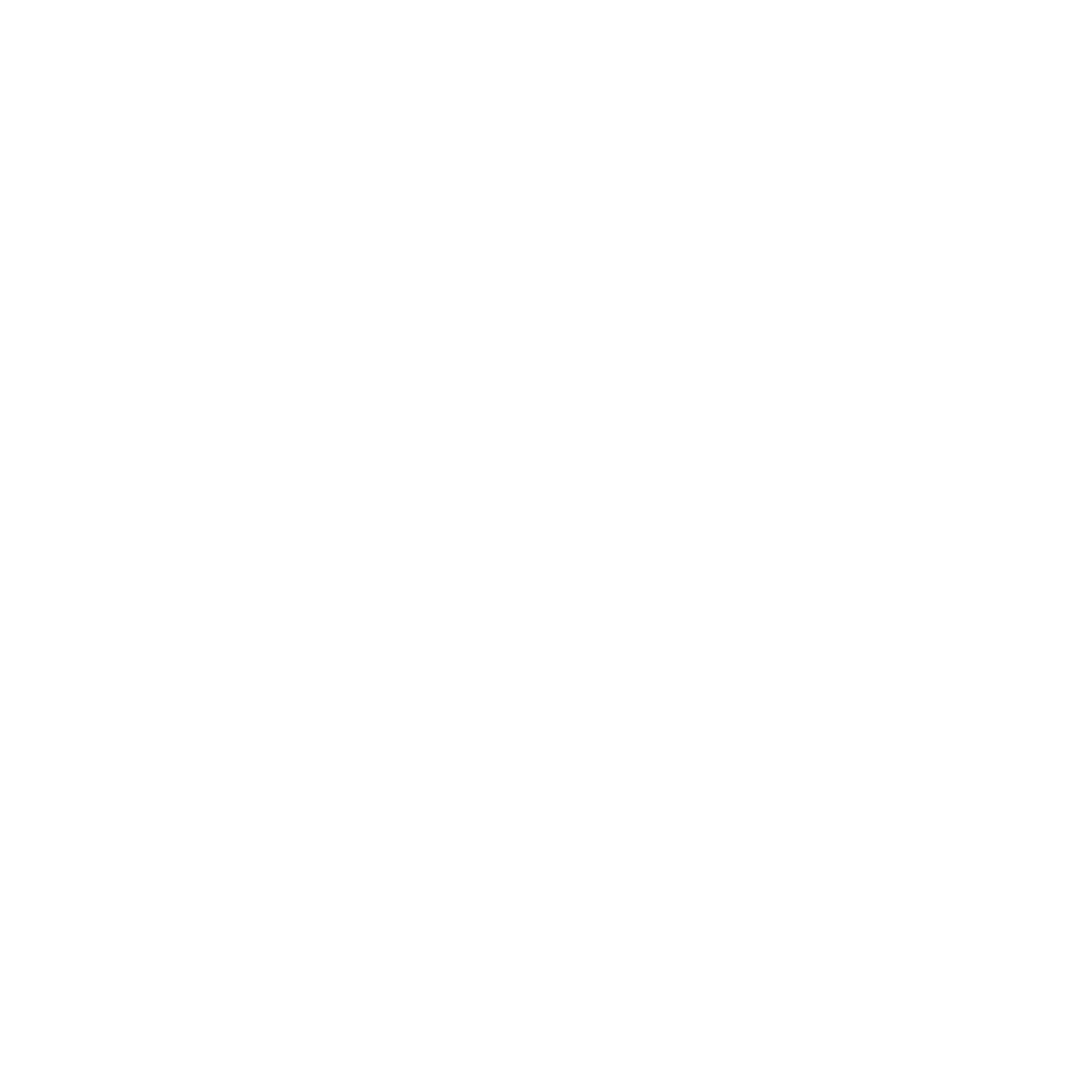
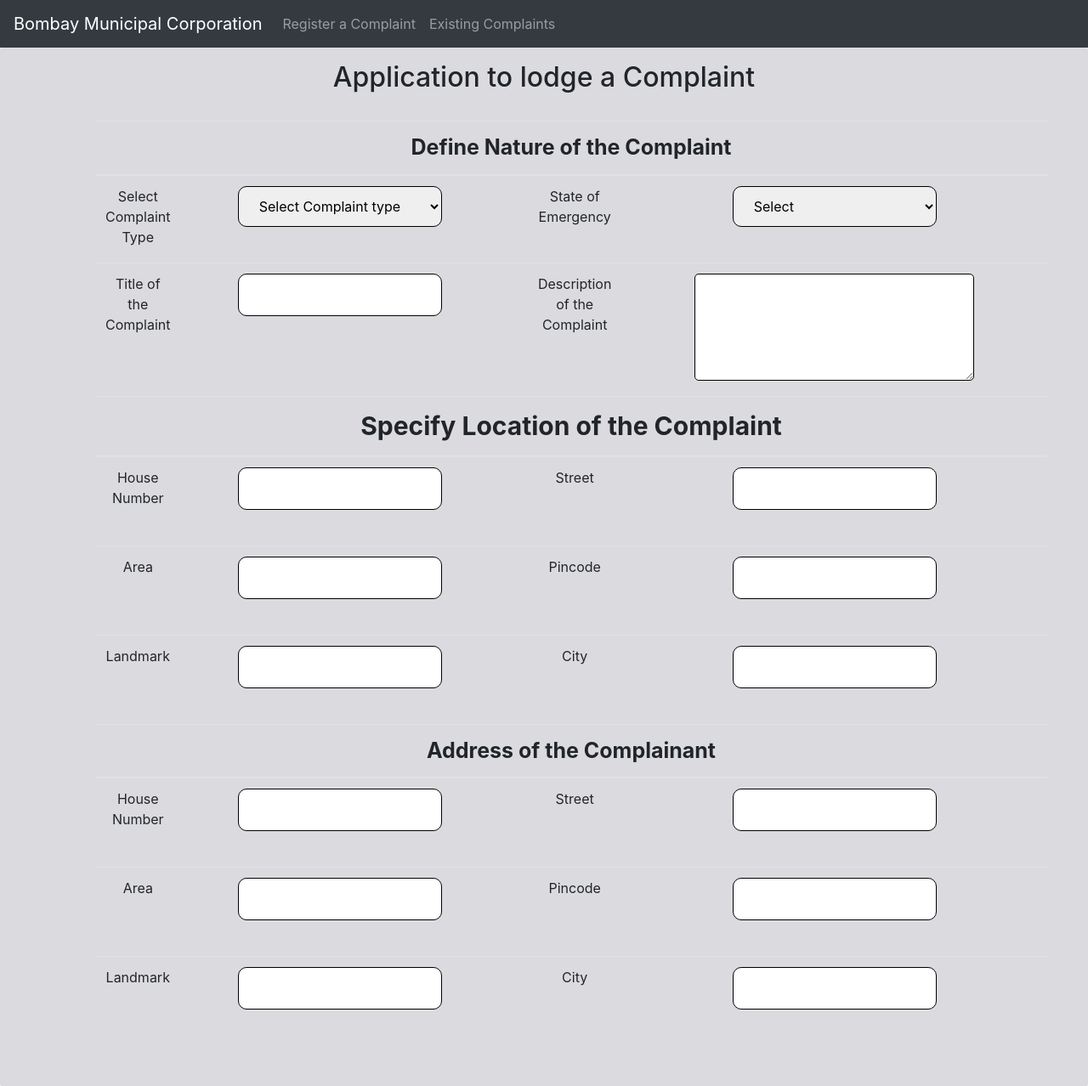
Before and after one commit to arpitm859/Road-App, a React (Create React App) app in the folder client/: page /complains in a window 1280 px wide. Shown: the whole page at 85% size. Before the commit the page ends 800 px from the top, so only its background shows below. Built offline with nearby package versions, Linux system fonts and the light colour scheme.

Commit message:
added complaints frontend

```diff
--- a/client/package.json
+++ b/client/package.json
@@ -8,6 +8,7 @@
     "@testing-library/user-event": "^12.1.10",
     "jquery": "^3.5.1",
     "react": "^17.0.1",
+    "react-bootstrap": "^1.4.3",
     "react-dom": "^17.0.1",
     "react-scripts": "4.0.1",
     "web-vitals": "^0.2.4"
--- a/client/src/App.js
+++ b/client/src/App.js
@@ -2,6 +2,8 @@
 import './App.css';
 import Login from './components/login.jsx';
 import Register from './components/register.jsx';
+import General from './components/general.jsx';
+import Complains from './components/complains.jsx';
 
 function App() {
   return (
@@ -9,6 +11,8 @@
       <Route exact path="/login" component={Login}/>
       <Switch>
         <Route path="/register" component={Register}/>
+        <Route path="/general" component={General} />
+        <Route path="/complains" component={Complains} />
       </Switch>
     </div>
   );
--- /dev/null
+++ b/client/src/components/complains.jsx
@@ -0,0 +1,124 @@
+import { React } from 'react';
+import './general.css';
+import { Navbar, Nav, Table} from 'react-bootstrap';
+import $ from 'jquery';
+
+
+const Complains = () => {
+
+    return(
+        <div>
+            <Navbar bg="dark" variant="dark">
+                <Navbar.Brand>Bombay Municipal Corporation</Navbar.Brand>
+                    <Nav className="mr-auto">
+                    <Nav.Link href="/complains">Register a Complaint</Nav.Link>
+                    <Nav.Link href="/existing-complains">Existing Complaints</Nav.Link>
+                </Nav>
+            </Navbar>
+
+                    <div className="complaint-card">
+                        <h2>Application to lodge a Complaint</h2>
+                        <Table responsive="sm" style={{margin:"2rem"}}>
+                            <thead>
+                            <tr>
+                                <th style={{fontSize: "25px"}} colspan="5">Define Nature of the Complaint</th>
+                            </tr>
+                            </thead>
+                            <tbody>
+                                <tr>
+                                    <td style={{width:"20px"}}>Select Complaint Type</td>
+                                    <td >
+                                        <select id="complaint-type" className="stakeholder">
+                                            <option value="" disabled selected>Select Complaint type</option>
+                                            <option value="">Potholes</option>
+                                            <option value="">Traffic</option>
+                                            <option value="">Condition of the Road</option>
+                                            <option value="">Others</option>
+                                        </select>
+                                    </td>
+                                    <td></td>
+                                    <td style={{width:"20px"}}>State of Emergency</td>
+                                    <td>
+                                        <select id="complaint-type" className="stakeholder">
+                                            <option value="" disabled selected>Select</option>
+                                            <option value="">Low</option>
+                                            <option value="">Medium</option>
+                                            <option value="">High</option>
+                                        </select>
+                                    </td>
+                                </tr>
+                                <tr>
+                                    <td>Title of the Complaint</td>
+                                    <td><input type="text" /></td>
+                                    <td></td>
+                                    <td>Description of the Complaint</td>
+                                    <td><textarea class="textarea" rows="5" cols="30" id="description"></textarea></td>
+                                </tr>
+                            </tbody>
+                            <thead>
+                            <tr>
+                                <th style={{fontSize: "30px"}} colspan="5">Specify Location of the Complaint</th>
+                            </tr>
+                            </thead>
+                            <tbody>
+                                <tr>
+                                    <td >House Number</td>
+                                    <td><input type="text" /></td>
+                                    <td></td>
+                                    <td style={{width:"30px"}}>Street</td>
+                                    <td><input type="text" /></td>
+                                </tr>
+                                <tr>
+                                    <td>Area</td>
+                                    <td><input type="text" /></td>
+                                    <td></td>
+                                    <td>Pincode</td>
+                                    <td><input type="text" /></td>
+                                </tr>
+                                <tr>
+                                    <td>Landmark</td>
+                                    <td><input type="text" /></td>
+                                    <td></td>
+                                    <td>City</td>
+                                    <td><input type="text" /></td>
+                                </tr>
+                            </tbody>
+                            <thead>
+                            <tr>
+                                <th style={{fontSize: "25px"}} colspan="5">Address of the Complainant</th>
+                            </tr>
+                            </thead>
+                            <tbody>
+                                <tr >
+                                    <td>House Number</td>
+                                    <td><input type="text" /></td>
+                                    <td></td>
+                                    <td>Street</td>
+                                    <td><input type="text" /></td>
+                                </tr>
+                                <tr>
+                                    <td>Area</td>
+                                    <td><input type="text" /></td>
+                                    <td></td>
+                                    <td>Pincode</td>
+                                    <td><input type="text" /></td>
+                                </tr>
+                                <tr>
+                                    <td>Landmark</td>
+                                    <td><input type="text" /></td>
+                                    <td></td>
+                                    <td>City</td>
+                                    <td><input type="text" /></td>
+                                </tr>
+                            </tbody>
+                        </Table>
+
+
+                    </div>
+        </div>
+
+    );
+
+}
+
+export default Complains;
--- /dev/null
+++ b/client/src/components/general.css
@@ -0,0 +1,20 @@
+.main-card{
+    width: 100vw;
+    height:100vh;
+    justify-content: center;
+    align-content: center;
+    display: flex;
+    align-items: center;
+}
+.complaint-card{
+
+    padding: 1rem 5rem;
+    border-radius: 2px;
+    background-color: #DBDBDF;
+}
+
+#description{
+    border-radius: 5px;
+    border-color: black;
+    border-width: thin;
+}
--- /dev/null
+++ b/client/src/components/general.jsx
@@ -0,0 +1,22 @@
+import { React } from 'react';
+import './general.css';
+import { Navbar, Nav} from 'react-bootstrap';
+
+const General = () => {
+
+    return(
+        <div>
+        <Navbar bg="dark" variant="dark">
+            <Navbar.Brand>Bombay Municipal Corporation</Navbar.Brand>
+                <Nav className="mr-auto">
+                <Nav.Link href="/complains">Register a Complaint</Nav.Link>
+                <Nav.Link href="/existing-complains">Existing Complaints</Nav.Link>
+            </Nav>
+        </Navbar>
+    </div>
+    );
+
+
+}
+
+export default General;
```
Also changed, not shown: 2 other files (tests, documents, lock files or other folders).
